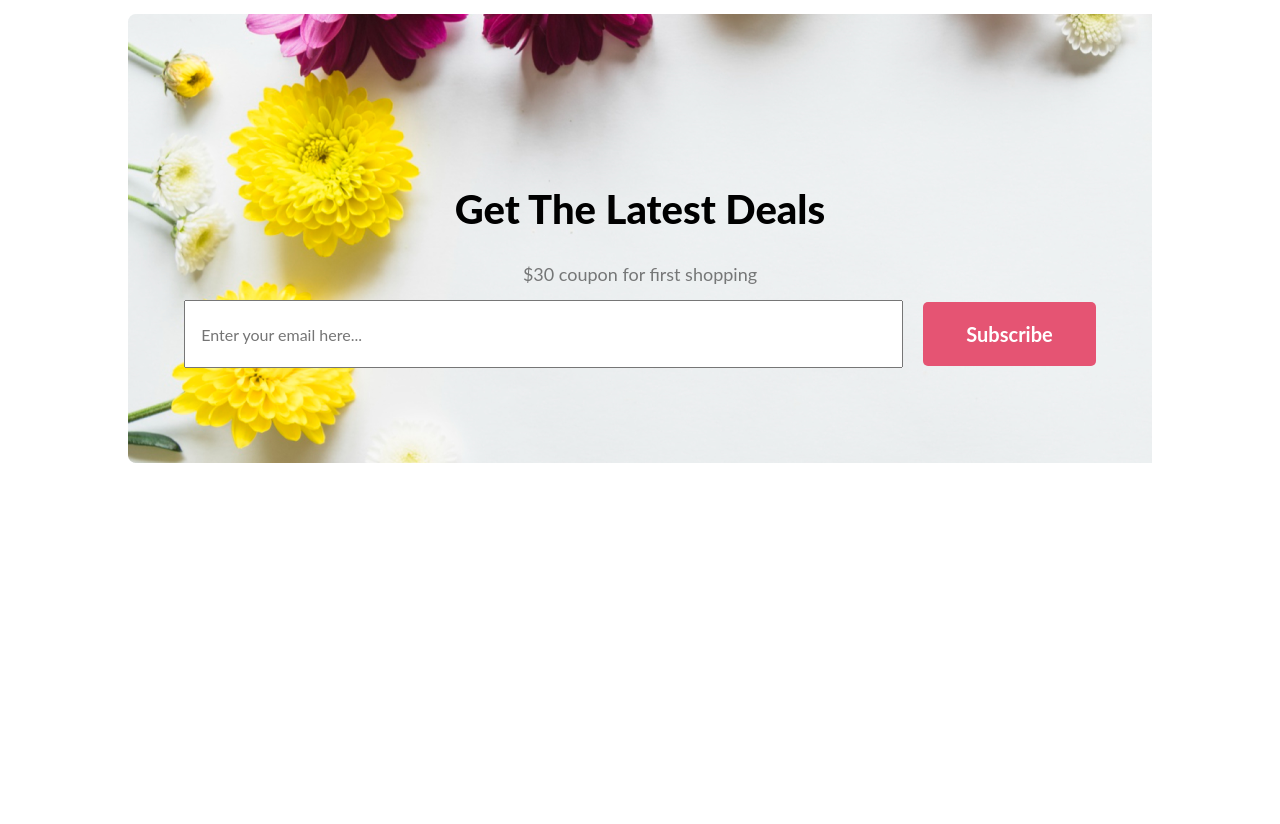
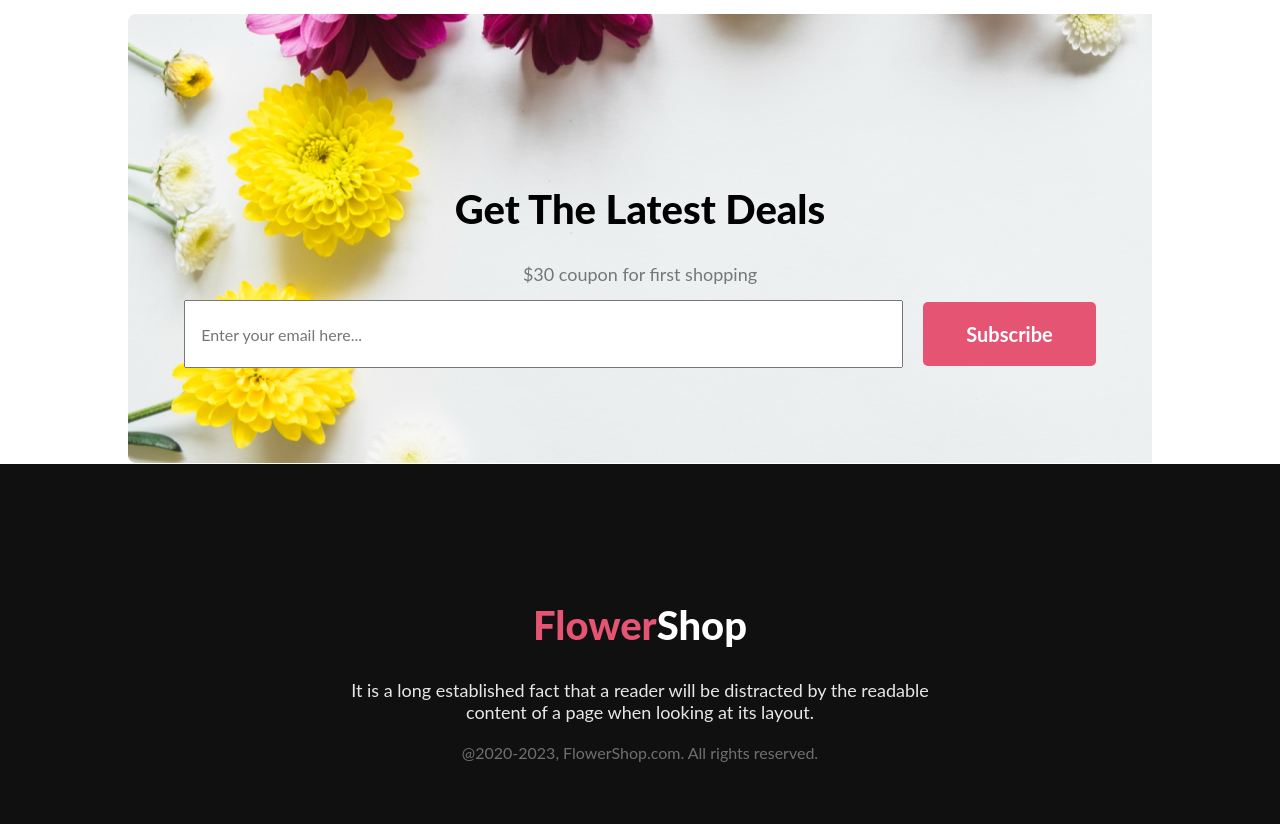
Before and after one commit to saiful693/Flower-shop, a plain HTML site: page index.html in a window 1280 px wide. Shown: the part 4220-5044 px from the top of the page. Before the commit the page ends 4684 px from the top, so only its background shows below. Drawn offline with Linux system fonts and the light colour scheme.

Commit message:
Footer section done

```diff
--- a/index.html
+++ b/index.html
@@ -131,7 +131,16 @@
             </div>
         </section>
     </main>
-    <footer></footer>
+    <footer>
+        <div class="footer-container">
+            <div class="footer-content">
+                <h1 class="social-title"><span class="flower">Flower</span>Shop</h1>
+                <p class="footer-desc">It is a long established fact that a reader will be distracted by the readable <br> content of a page when looking at its layout.</p>
+                <p class="copy-right">
+                    @2020-2023, FlowerShop.com. All rights reserved.
+                </p>
+            </div>
+        </div>
+    </footer>
 </body>
-
 </html>
--- a/styles/style.css
+++ b/styles/style.css
@@ -269,3 +269,35 @@
     font-size: 16px;
     font-weight: 400;
 }
+
+.footer-container {
+    display: flex;
+    justify-content: center;
+    align-items: center;
+    background: #111010;
+    height: 45vh;
+}
+
+.footer-content {
+    color: white;
+}
+
+.flower {
+    color: #E55473;
+}
+
+.footer-desc {
+    color: rgba(255, 255, 255, 0.90);
+    text-align: center;
+    font-size: 18px;
+    font-weight: 400;
+}
+
+.copy-right {
+    margin-top: 20px;
+    color: rgba(255, 255, 255, 0.40);
+    text-align: center;
+    font-size: 16px;
+    font-weight: 400;
+
+}
```
